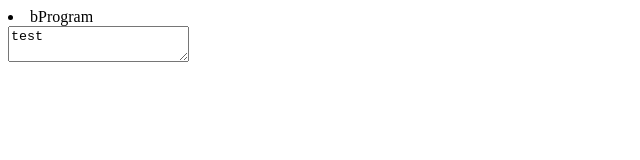
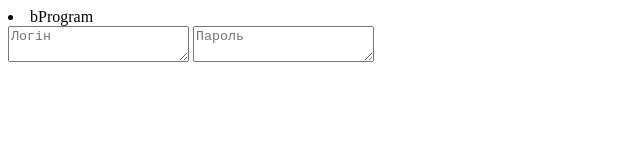
Before and after one commit to BogdanGodovenkos/bProgram-Updates, a plain HTML site: page index.html in a window 1280 px wide. Shown: the whole page, without its empty margins (0-640 px from the left). Drawn offline with Linux system fonts and the light colour scheme.

Commit message:
Update index.html

```diff
--- a/index.html
+++ b/index.html
@@ -2,5 +2,6 @@
 	<div class="ss-text">
 		<li>bProgram</li>
 	</div>
-	<textarea>test</textarea>
+	<textarea placeholder="Логін" сlass="textarea-borders"></textarea>
+	<textarea placeholder="Пароль" сlass="textarea-borders"></textarea>
 </html>
```
